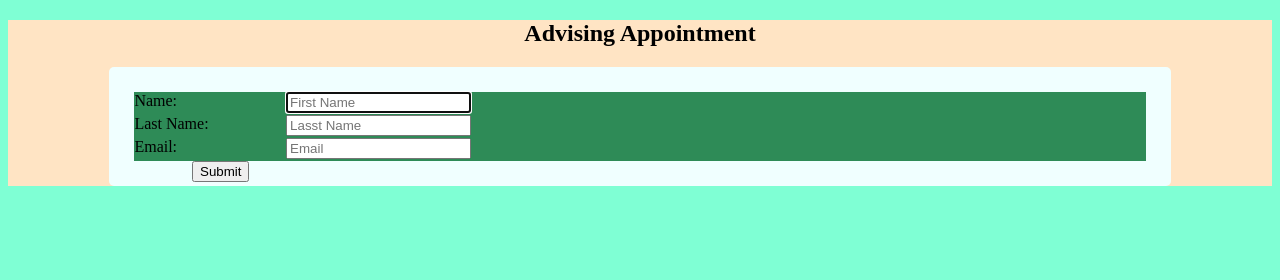
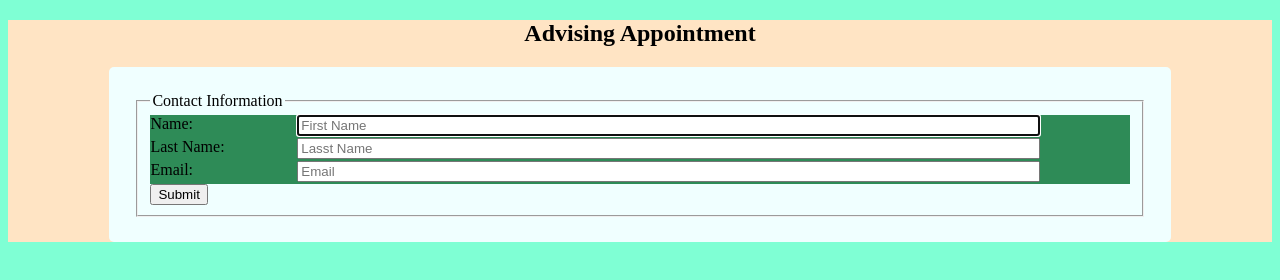
Before and after one commit to mccullyt/HTML-Registration-Form-Example, a plain HTML site: page index.html in a window 1280 px wide. Drawn offline with Linux system fonts and the light colour scheme.

Commit message:
changed the layout of the inputs in index.html

```diff
--- a/index.html
+++ b/index.html
@@ -23,6 +23,8 @@
     <h2>Advising Appointment</h2>
     <div class="container">
         <form>
+            <fieldset>
+                <legend>Contact Information</legend>
                 <label for="fname">
                     Name:
                     <input autofocus type="text" name="fname" id="fname" required placeholder="First Name" />
@@ -36,7 +38,9 @@
                     <input type="email" name="email" id="email"  required placeholder="Email"/>
                 </label>
 
-            <input type="submit" value="Submit"/>
+                <input class="submit" type="submit" value="Submit"/>
+            </fieldset>
+
         </form>
     </div>
 </body>
--- a/styles.css
+++ b/styles.css
@@ -13,6 +13,7 @@ html{background-color: var(--nord0);}
 input{
     position:absolute;
     left:15%;
+    width: 75%;
 }
 
 label{
@@ -28,6 +29,11 @@ label{
     border-radius: 5px;
 }
 
+.submit{
+    width:initial;
+    position: initial;
+}
+
 /* styles */
 h2{text-align: center;}
 
```
Lines whose indentation alone changed are shown as unchanged.
